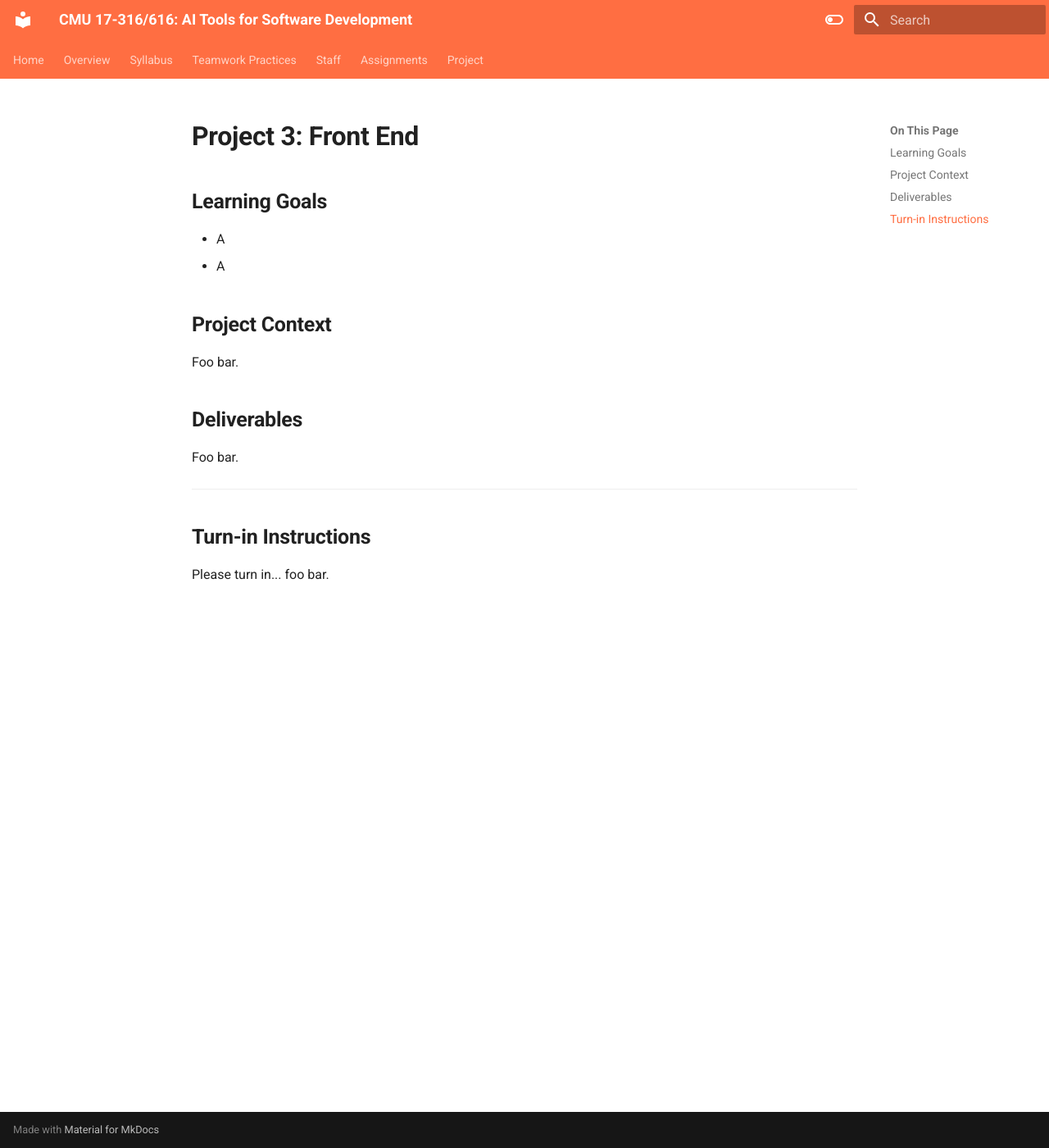
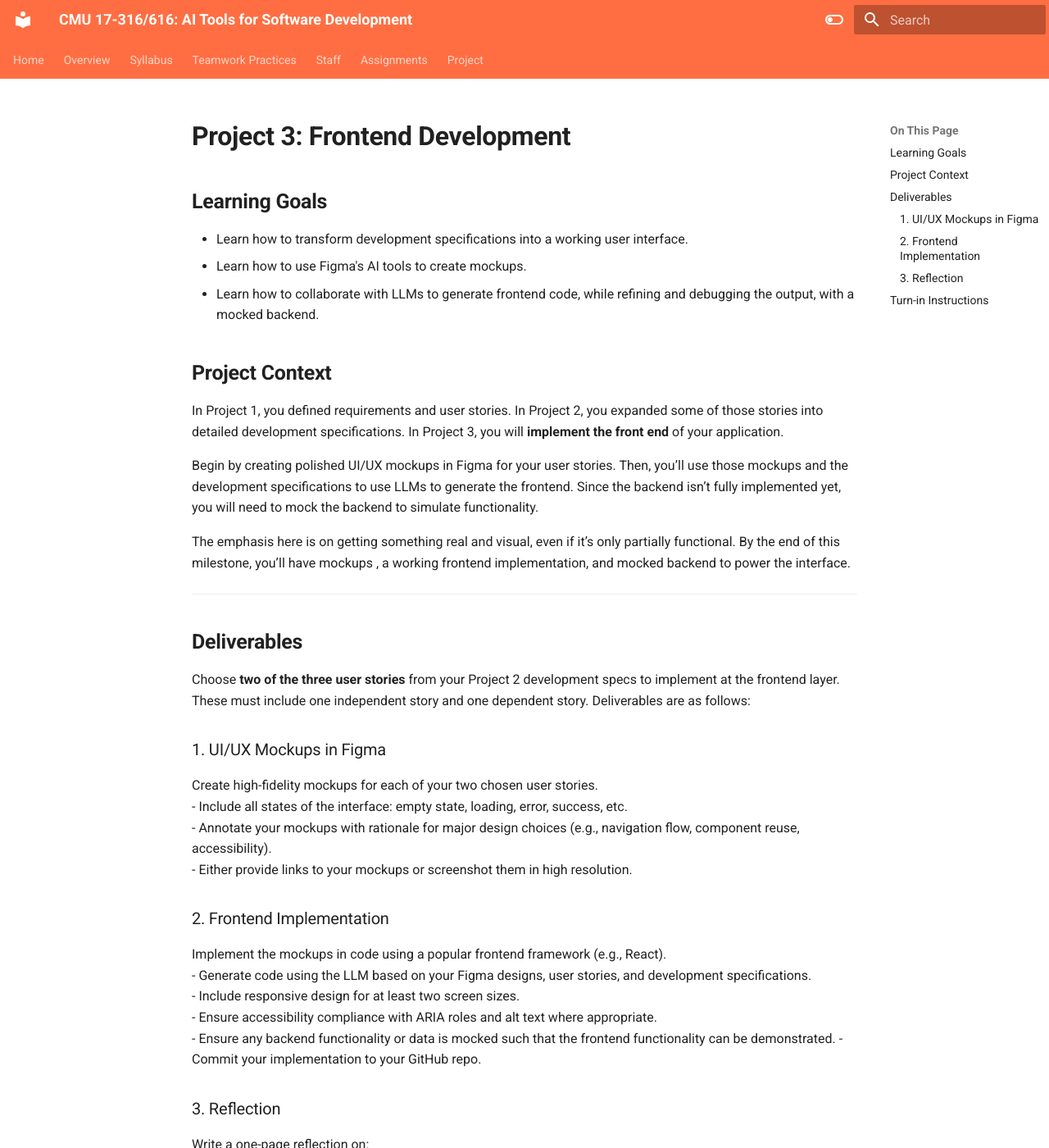
Before and after one commit to AI-Developer-Tools/ai-developer-tools.github.io, an MkDocs documentation site: the page built from docs/project/p3.md, in a window 1280 px wide and 1400 px high. Shown: the whole window at 82% size. Built offline with MkDocs 1.6.1 and Material for MkDocs 9.7.7, drawn with Linux system fonts in a browser that asks for light colours; some of the changed text lies outside the part shown.

Commit message:
Full draft.

```diff
--- a/docs/project/p3.md
+++ b/docs/project/p3.md
@@ -1,20 +1,53 @@
-# Project 3: Front End
+# Project 3: Frontend Development
 
 ## Learning Goals
 
-- A
-- A
+- Learn how to transform development specifications into a working user interface.
+- Learn how to use Figma's AI tools to create mockups.
+- Learn how to collaborate with LLMs to generate frontend code, while refining and debugging the output, with a mocked backend.
 
 ## Project Context
 
-Foo bar.
+In Project 1, you defined requirements and user stories. In Project 2, you expanded some of those stories into detailed development specifications. In Project 3, you will **implement the front end** of your application.
+
+Begin by creating polished UI/UX mockups in Figma for your user stories. Then, you’ll use those mockups and the development specifications to use LLMs to generate the frontend. Since the backend isn’t fully implemented yet, you will need to mock the backend to simulate functionality.
+
+The emphasis here is on getting something real and visual, even if it’s only partially functional. By the end of this milestone, you’ll have mockups , a working frontend implementation, and mocked backend to power the interface.
+
+---
 
 ## Deliverables
 
-Foo bar.
+Choose **two of the three user stories** from your Project 2 development specs to implement at the frontend layer. These must include one independent story and one dependent story. Deliverables are as follows:
+
+### 1. UI/UX Mockups in Figma
+Create high-fidelity mockups for each of your two chosen user stories.
+   - Include all states of the interface: empty state, loading, error, success, etc.
+   - Annotate your mockups with rationale for major design choices (e.g., navigation flow, component reuse, accessibility).
+   - Either provide links to your mockups or screenshot them in high resolution.
+
+### 2. Frontend Implementation
+Implement the mockups in code using a popular frontend framework (e.g., React).
+   - Generate code using the LLM based on your Figma designs, user stories, and development specifications.
+   - Include responsive design for at least two screen sizes.
+   - Ensure accessibility compliance with ARIA roles and alt text where appropriate.
+   - Ensure any backend functionality or data is mocked such that the frontend functionality can be demonstrated.
+   - Commit your implementation to your GitHub repo.
+
+### 3. Reflection
+Write a one-page reflection on:
+1. How effective the LLM was in helping generate frontend code.
+2. Where you had to intervene most as a human developer.
+3. How did you test the functionality?
 
 ---
 
 ## Turn-in Instructions
 
-Please turn in... foo bar.
+Please turn in a single document that contains these parts:
+
+1. The user stories you chose from P2
+2. Figma links (or screenshots)
+3. GitHub repo link with the code
+4. A 1-page reflection
+5. Copy-paste logs of all LLM interactions you used during this milestone
```
